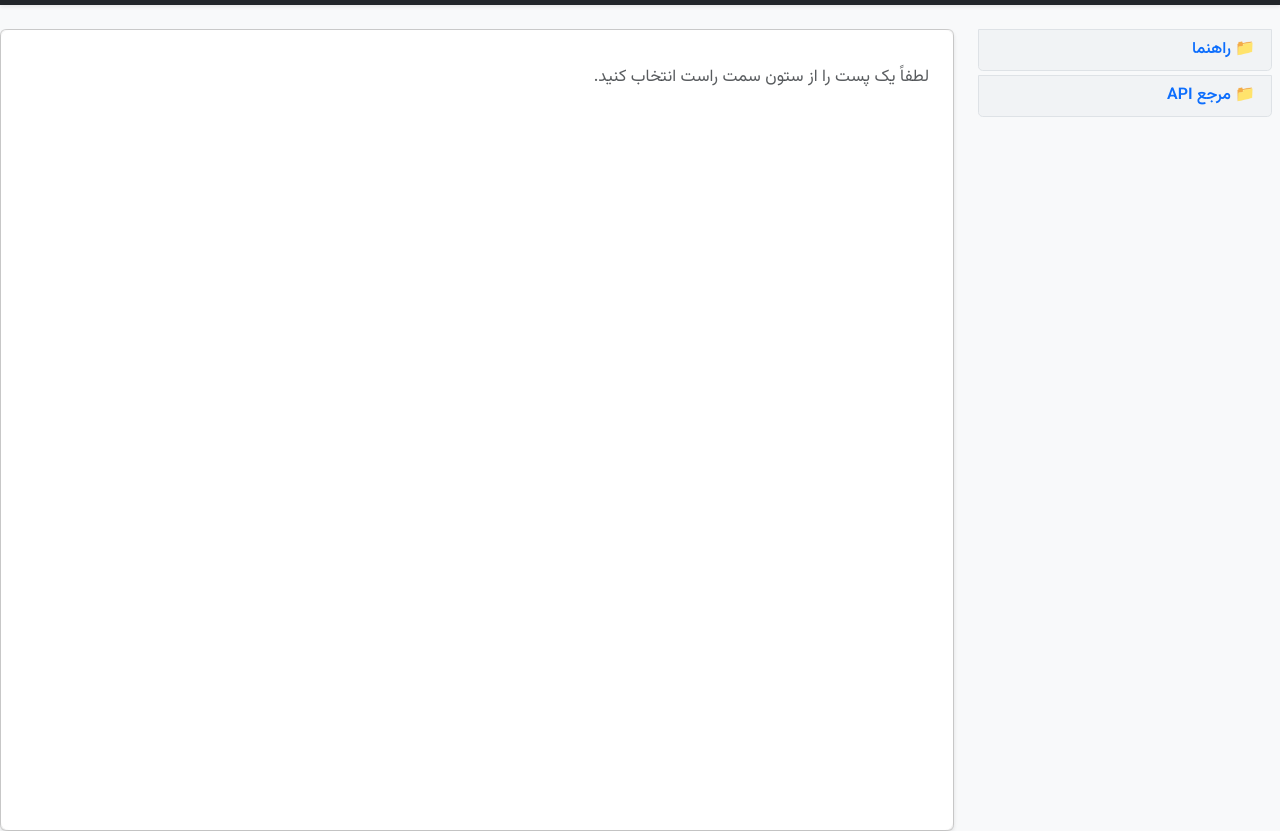
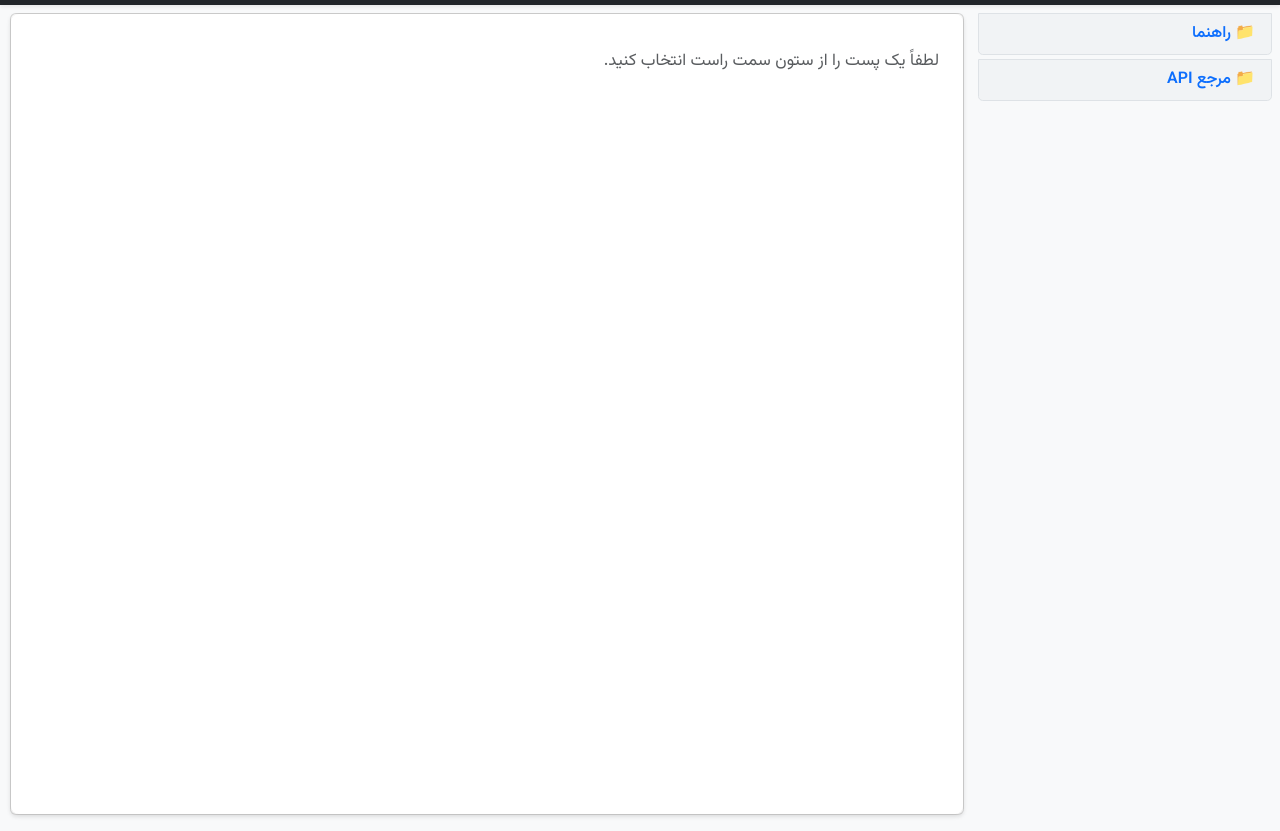
Before and after one commit to samadelmakchi/blogs, a plain HTML site: page index.html in a window 1280 px wide. Shown: the part 51-882 px from the top of the page. Drawn offline with nearby package versions, Linux system fonts and the light colour scheme.

Commit message:
fix bugs

```diff
--- a/index.html
+++ b/index.html
@@ -196,7 +196,7 @@
         </div>
     </nav>
     <!-- محتوای اصلی -->
-    <div class="container-fluid mt-4 overflow-x-hidden">
+    <div class="container-fluid mt-2 overflow-x-hidden">
         <div class="row">
             <!-- لیست پست‌ها -->
             <aside class="col-md-3 mb-3">
@@ -206,7 +206,7 @@
             </aside>
 
             <!-- محتوای پست -->
-            <main class="col-md-9">
+            <main class="col-md-9 smd_box">
                 <div class="card shadow-sm">
                     <div class="card-body" id="post-content">
                         <p class="text-muted">لطفاً یک پست را از ستون سمت راست انتخاب کنید.</p>
--- a/style.css
+++ b/style.css
@@ -144,3 +144,10 @@ body {
     background-color: #dee2e6;
     border-radius: 4px;
 }
+
+/* SMD */
+.smd_box{
+    margin-left: 10px;
+    margin-right: -10px;
+    margin-bottom: 10px;
+}
--- a/sw.js
+++ b/sw.js
@@ -1,4 +1,4 @@
-const CACHE_NAME = "smd_pwa_002";
+const CACHE_NAME = "smd_blog_001";
 const OFFLINE_URL = "index.html";
 
 //------------------------------------------------------------------------------------
```
